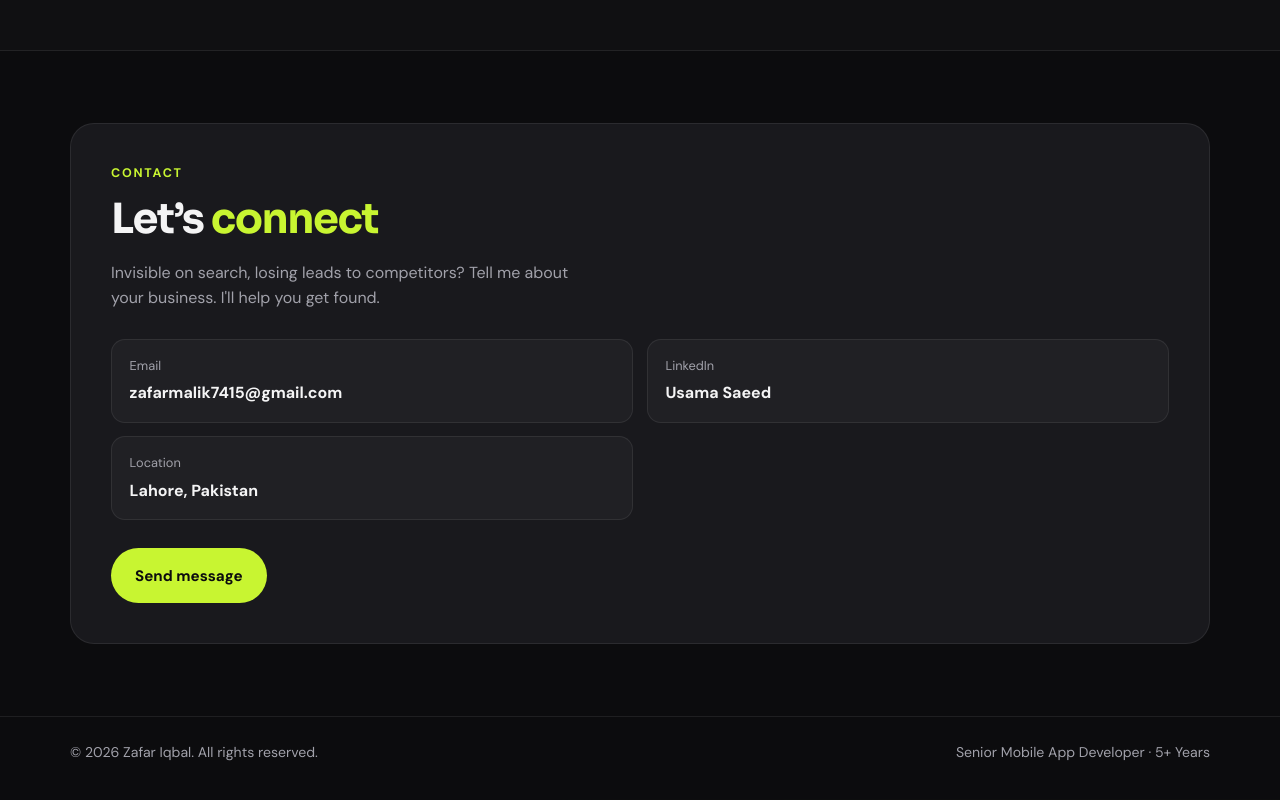
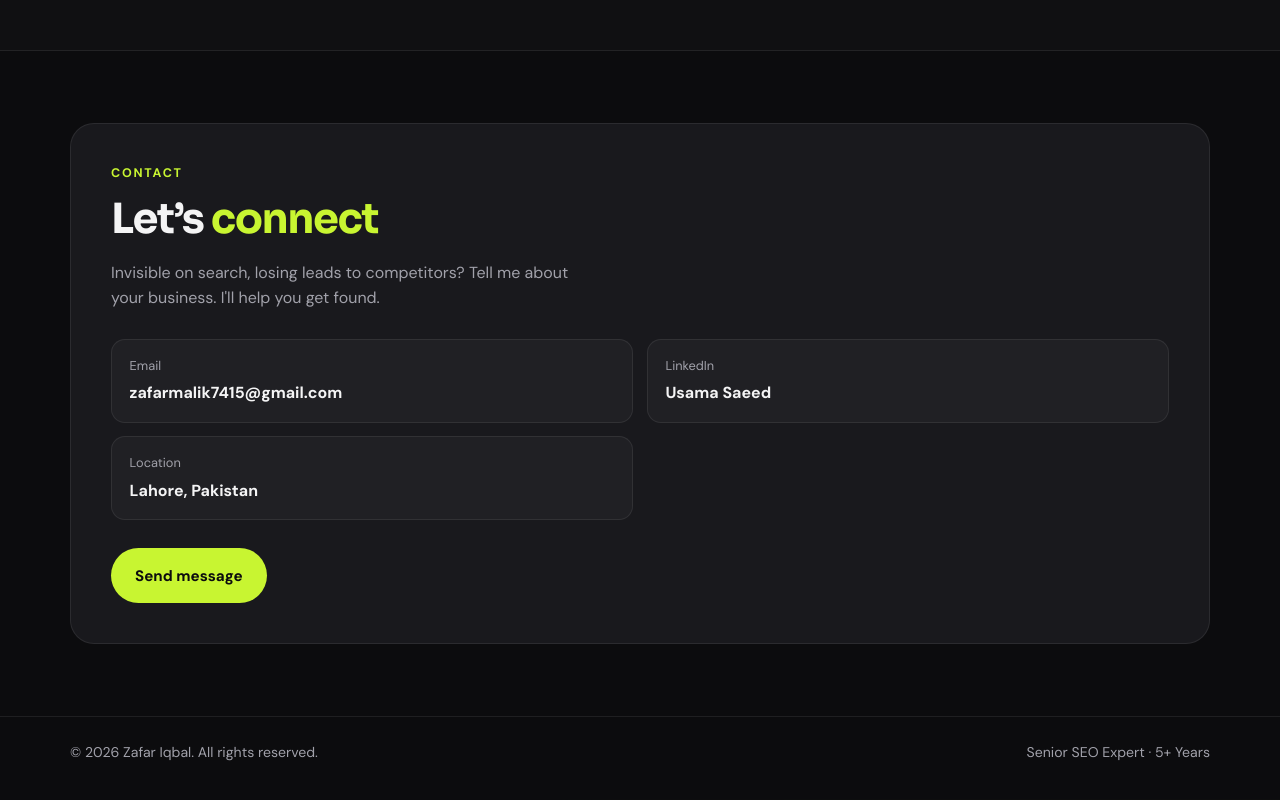
Before and after one commit to zafarmalik7415/zafar-iqbal8-portfolio, a React (Vite) app: page / in a window 1280 px wide. Shown: the part 6996-7796 px from the top of the page. Built offline with nearby package versions, Linux system fonts and the light colour scheme.

Commit message:
Change job title from Developer to SEO Expert

```diff
--- a/src/components/Footer.jsx
+++ b/src/components/Footer.jsx
@@ -7,7 +7,7 @@ export default function Footer() {
         <p>
           © {new Date().getFullYear()} {PROFILE.name}. All rights reserved.
         </p>
-        <p>Senior Mobile App Developer · {PROFILE.experience} Years</p>
+        <p>Senior SEO Expert · {PROFILE.experience} Years</p>
       </div>
     </footer>
   );
```
